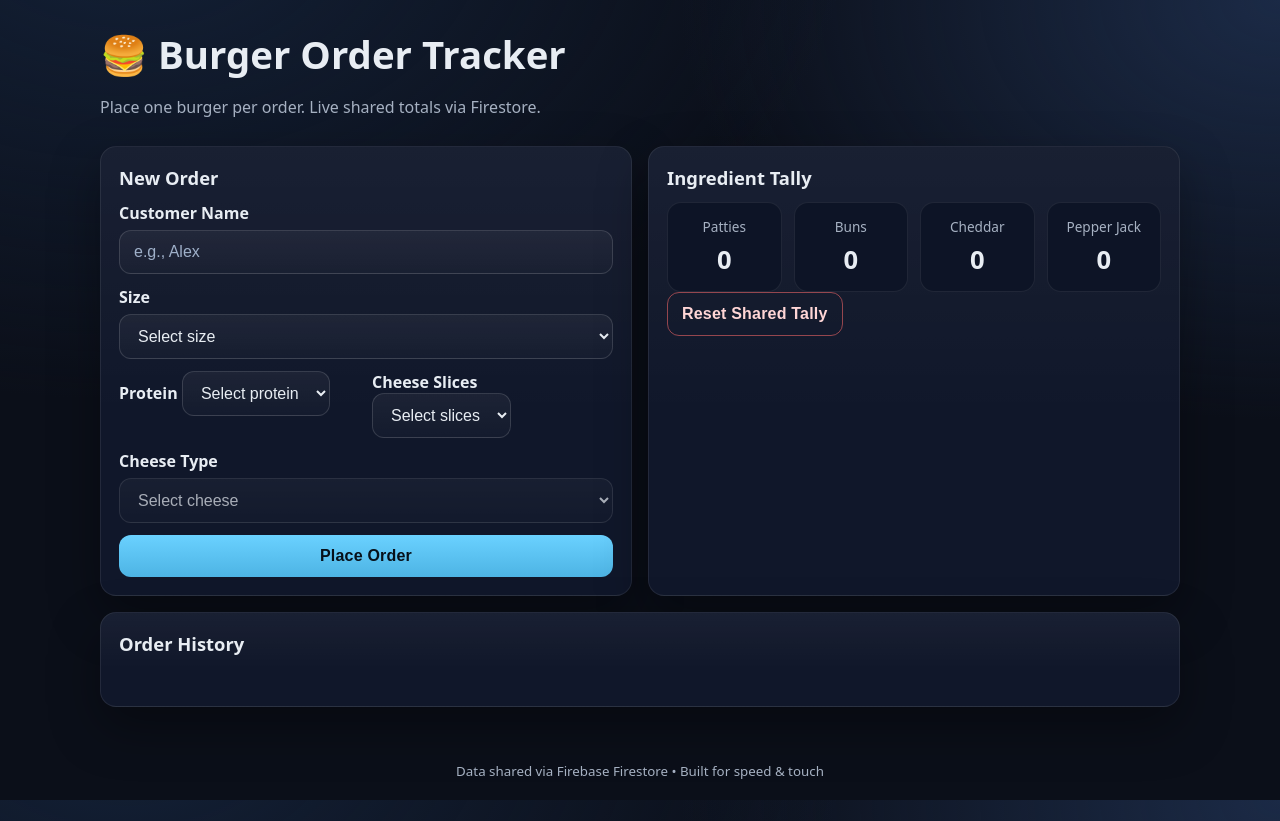
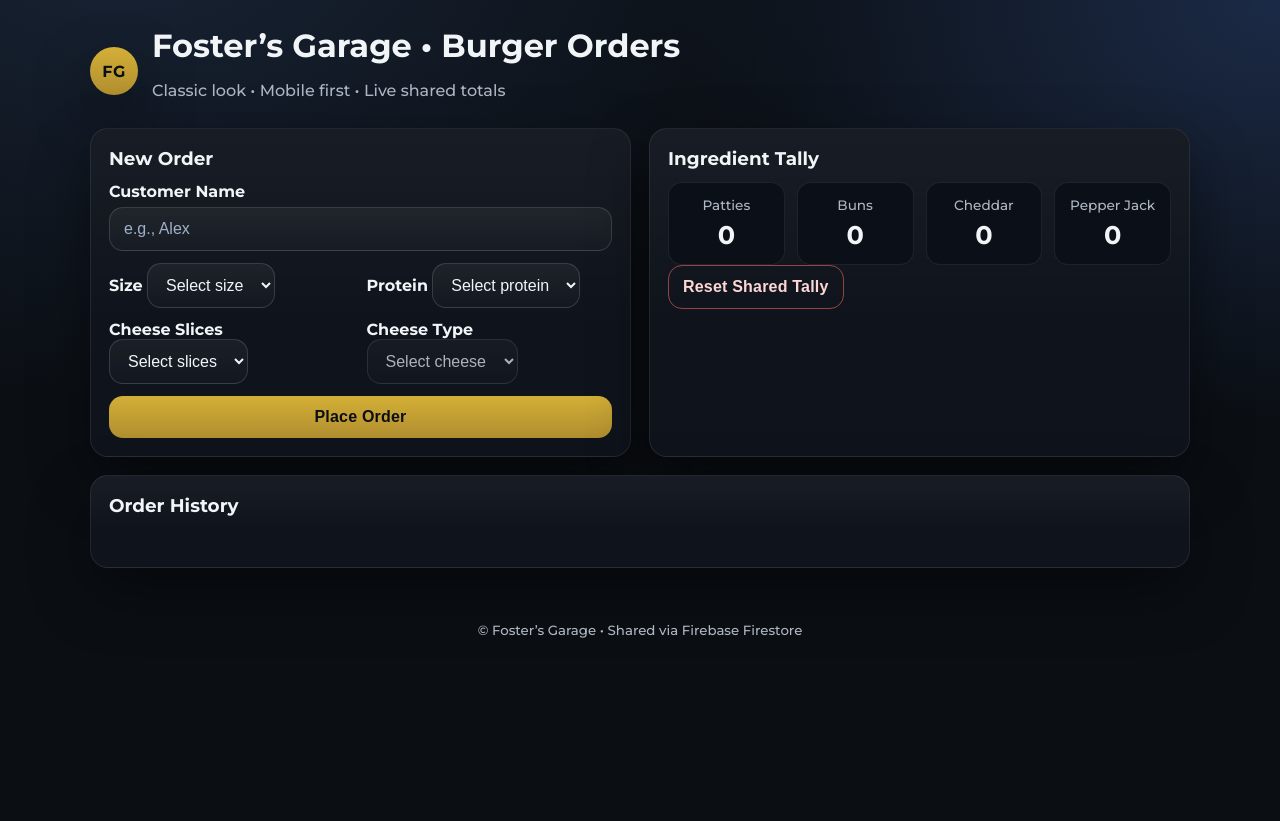
Before and after one commit to mfoster97/BurgerMe, a plain HTML site: page index.html in a window 1280 px wide. After the commit the page ends 800 px from the top, so only its background shows below. Drawn offline with Linux system fonts and the light colour scheme; no server answers.

Commit message:
Add files via upload

```diff
--- a/app.js
+++ b/app.js
@@ -55,10 +55,10 @@ async function init() {
     orderHistoryEl.innerHTML = "";
     snap.forEach((docSnap) => {
       const o = docSnap.data();
-      const li = document.createElement('li');
       const cheesePart = (o.cheeseSlices > 0)
         ? `, ${o.cheeseSlices} slice(s) ${o.cheeseType}`
         : ', no cheese';
+      const li = document.createElement('li');
       li.innerHTML = `<span>${o.name} — <strong>${o.size}</strong> ${o.protein} burger${cheesePart}</span>
                       <span class="meta">${new Date(o.ts).toLocaleTimeString()}</span>`;
       orderHistoryEl.appendChild(li);
--- a/index.html
+++ b/index.html
@@ -3,14 +3,21 @@
 <head>
   <meta charset="utf-8"/>
   <meta name="viewport" content="width=device-width,initial-scale=1,viewport-fit=cover"/>
-  <title>Burger Order Tracker</title>
+  <title>Burger Order Tracker • Foster Theme</title>
+  <link rel="preconnect" href="https://fonts.gstatic.com" crossorigin>
+  <link href="https://fonts.googleapis.com/css2?family=Montserrat:wght@500;700&display=swap" rel="stylesheet">
   <link rel="stylesheet" href="styles.css"/>
 </head>
 <body>
   <div class="app">
     <header class="site-header container">
-      <h1>🍔 Burger Order Tracker</h1>
-      <p class="muted">Place one burger per order. Live shared totals via Firestore.</p>
+      <div class="brand">
+        <div class="logo-circle">FG</div>
+        <div class="titles">
+          <h1>Foster’s Garage • Burger Orders</h1>
+          <p class="muted">Classic look • Mobile first • Live shared totals</p>
+        </div>
+      </div>
     </header>
 
     <main class="container grid">
@@ -22,7 +29,8 @@
             <input type="text" id="customer-name" required placeholder="e.g., Alex">
           </div>
 
-          <div class="field">
+          <div class="field two-col">
+            <div>
               <label for="size">Size</label>
               <select id="size" required>
                 <option value="" disabled selected>Select size</option>
@@ -30,16 +38,17 @@
                 <option value="double">Double</option>
               </select>
             </div>
-
-          <div class="field two-col">
             <div>
               <label for="protein">Protein</label>
               <select id="protein" required>
                 <option value="" disabled selected>Select protein</option>
-                <option value="beef">Beef 🐄</option>
-                <option value="chicken">Chicken 🐔</option>
+                <option value="beef">Beef</option>
+                <option value="chicken">Chicken</option>
               </select>
             </div>
+          </div>
+
+          <div class="field two-col">
             <div>
               <label for="cheese-slices">Cheese Slices</label>
               <select id="cheese-slices" required>
@@ -49,15 +58,14 @@
                 <option value="2">2 Slices</option>
               </select>
             </div>
-          </div>
-
-          <div class="field">
+            <div>
               <label for="cheese-type">Cheese Type</label>
               <select id="cheese-type" disabled>
                 <option value="" disabled selected>Select cheese</option>
                 <option value="cheddar">Cheddar</option>
                 <option value="pepperjack">Pepper Jack</option>
               </select>
+            </div>
           </div>
 
           <button class="primary" type="submit">Place Order</button>
@@ -95,7 +103,7 @@
     </main>
 
     <footer class="container footer muted">
-      <small>Data shared via Firebase Firestore • Built for speed & touch</small>
+      <small>© Foster’s Garage • Shared via Firebase Firestore</small>
     </footer>
   </div>
 
--- a/styles.css
+++ b/styles.css
@@ -1,39 +1,49 @@
 :root{
-  --bg: #0b0f19;
-  --panel: #10172a;
-  --panel-2: #0d1426;
-  --text: #e8edf3;
-  --muted: #a6b1c2;
-  --accent: #6ad1ff;
-  --accent-2: #98ffa7;
+  /* Approximate Foster’s Garage vibe: dark, metal, brass accent */
+  --bg: #0b0f14;
+  --panel: #0f141c;
+  --panel-2: #0b1018;
+  --text: #f2f5f8;
+  --muted: #aeb7c3;
+  --accent: #d4af37; /* brass/gold */
+  --accent-2: #ff7847; /* warm orange-red for emphasis */
   --danger: #ff6b6b;
-  --ring: rgba(106, 209, 255, 0.35);
-  --radius: 16px;
-  --shadow: 0 20px 50px rgba(0,0,0,0.35);
+  --ring: rgba(212, 175, 55, 0.35);
+  --radius: 18px;
+  --shadow: 0 24px 60px rgba(0,0,0,0.45);
 }
 
 * { box-sizing: border-box; }
 html, body { height: 100%; }
 body {
   margin: 0;
-  font-family: ui-sans-serif, system-ui, -apple-system, Segoe UI, Roboto, Inter, Helvetica, Arial;
+  font-family: Montserrat, ui-sans-serif, system-ui, -apple-system, Segoe UI, Roboto, Inter, Helvetica, Arial;
   color: var(--text);
   background:
-    radial-gradient(1200px 800px at 10% -10%, #132036 0%, transparent 60%),
+    radial-gradient(1200px 800px at 10% -10%, #182335 0%, transparent 60%),
     radial-gradient(1000px 700px at 100% 0%, #1b2a46 0%, transparent 60%),
     var(--bg);
 }
 
-.container { width: min(1080px, 92%); margin: 0 auto; }
+.container { width: min(1100px, 92%); margin: 0 auto; }
 
-.site-header { padding: 28px 0 12px; }
-.site-header h1 { margin: 0 0 4px; font-size: clamp(1.5rem, 2.2vw + 1rem, 2.4rem); }
+.site-header { padding: 26px 0 12px; }
+.brand { display: flex; align-items: center; gap: 14px; }
+.logo-circle {
+  width: 48px; height: 48px; border-radius: 50%;
+  display: grid; place-items: center;
+  background: linear-gradient(180deg, var(--accent), #b08e2f);
+  color: #0b0f14; font-weight: 900;
+  letter-spacing: 0.5px;
+  box-shadow: var(--shadow);
+}
+.titles h1 { margin: 0 0 4px; font-size: clamp(1.2rem, 2vw + 1rem, 2rem); }
 .muted { color: var(--muted); }
 
 .grid {
   display: grid;
   grid-template-columns: 1fr;
-  gap: 16px;
+  gap: 18px;
   padding-bottom: 28px;
 }
 @media (min-width: 900px) {
@@ -54,12 +64,12 @@ h2 { margin: 0 0 12px; font-size: 1.15rem; }
 .form { display: grid; gap: 12px; }
 .field { display: grid; gap: 6px; }
 .field.two-col { grid-template-columns: 1fr 1fr; gap: 12px; }
-label { font-weight: 600; }
+label { font-weight: 700; }
 
 input, select, button {
   font-size: 16px;
   padding: 12px 14px;
-  border-radius: 12px;
+  border-radius: 14px;
   border: 1px solid rgba(255,255,255,0.14);
   background: linear-gradient(180deg, rgba(255,255,255,0.05), rgba(255,255,255,0.02));
   color: var(--text);
@@ -73,7 +83,7 @@ input:focus, select:focus, button:focus {
 
 button {
   cursor: pointer;
-  font-weight: 700;
+  font-weight: 800;
   letter-spacing: 0.2px;
   transition: transform .05s ease, filter .2s ease;
 }
@@ -81,16 +91,14 @@ button:hover { filter: brightness(1.05); }
 button:active { transform: translateY(1px); }
 
 .primary {
-  background: linear-gradient(180deg, var(--accent), #4db4e4);
-  color: #071019;
+  background: linear-gradient(180deg, var(--accent), #b08e2f);
+  color: #0b0f14;
   border: none;
 }
-
 .outline {
   background: transparent;
-  border: 1px solid rgba(255,255,255,0.2);
+  border: 1px solid rgba(255,255,255,0.22);
 }
-
 .danger { color: #ffd6d6; border-color: rgba(255, 107, 107, 0.55); }
 .danger:hover { background: rgba(255, 107, 107, 0.12); }
 
@@ -110,7 +118,7 @@ button:active { transform: translateY(1px); }
   text-align: center;
 }
 .stat .label { display: block; color: var(--muted); font-size: 0.85rem; margin-bottom: 6px; }
-.stat .value { font-size: 1.6rem; font-weight: 800; }
+.stat .value { font-size: 1.6rem; font-weight: 900; }
 
 .history {
   display: grid;
```
Lines whose indentation alone changed are shown as unchanged.
